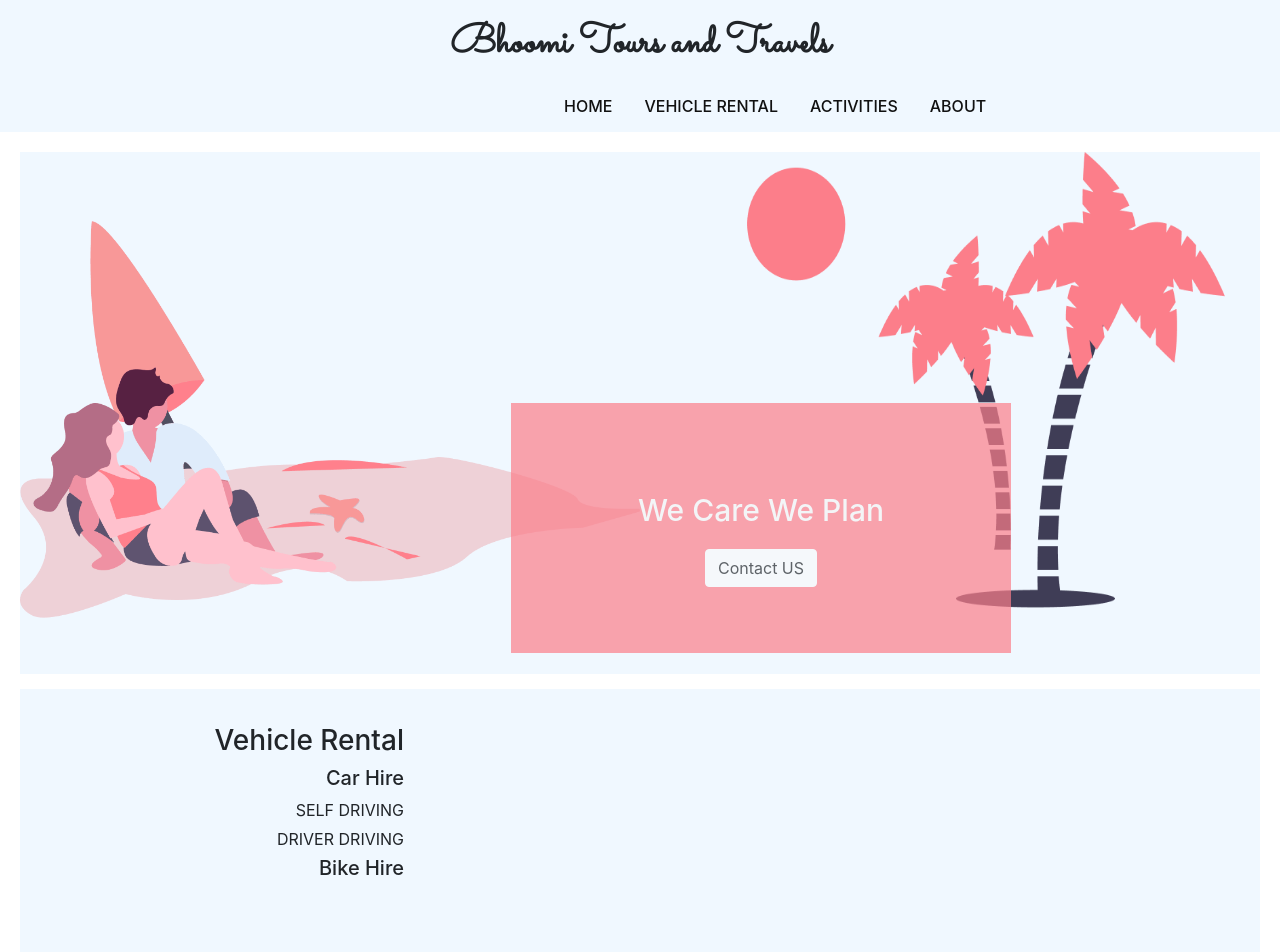
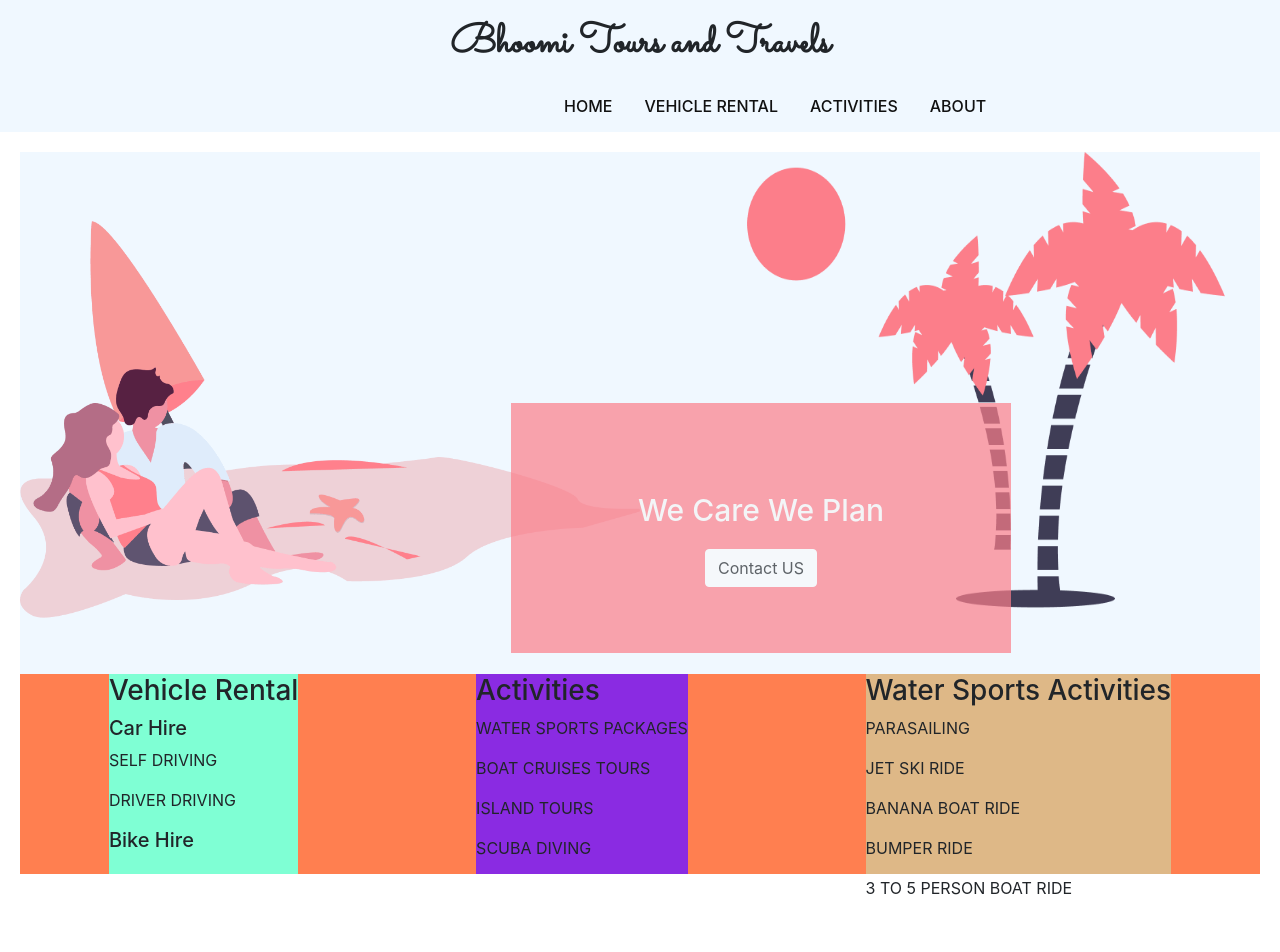
Before and after one commit to jeet-mahesh-shirodkar/btts, a React (Create React App) app: page / in a window 1280 px wide. Shown: the top 952 px of the page. After the commit the page ends 900 px from the top, so only its background shows below. Built offline with nearby package versions, Linux system fonts and the light colour scheme.

Commit message:
infomation block

```diff
--- a/src/Components/Beach/beach.css
+++ b/src/Components/Beach/beach.css
@@ -27,27 +27,27 @@
 }
 
 .info{
-    margin-top: 15px;
-    height: 274px;
-    background-color: aliceblue;
+    display: flex;
+    justify-content: space-around;
+    background-color: coral;
+    width: 100%;
+    height: 200px;
 }
 
 .info1{
-    position: absolute;
-    display: flex;
-    flex-direction: column;
-    width: 30%;
-    text-align: end;
-    padding: 35px 0px;
-    /* text-transform: uppercase; */
-    font-family: -apple-system,BlinkMacSystemFont,"Segoe UI",Roboto,"Helvetica Neue",Arial,"Noto Sans",sans-serif,"Apple Color Emoji","Segoe UI Emoji","Segoe UI Symbol","Noto Color Emoji";
+    background-color: aquamarine;
 }
 
-.info p{
-    margin-bottom: 5px;
+.info2{
+    background-color: blueviolet;
 }
 
-@media only screen and (max-width:400px){
+.info3{
+    background-color: burlywood;
+}
+
+
+@media only screen and (max-width:390px){
     .beach{
         margin: 0px;
         padding: 0px;
--- a/src/Components/Beach/beach.js
+++ b/src/Components/Beach/beach.js
@@ -21,8 +21,21 @@ export const BeachComp = ()=>{
                 <p>DRIVER DRIVING</p>
                 <h5>Bike Hire</h5>
         </div>
-        <div className="info2"></div>
-        <div className="info3"></div>
+        <div className="info2">
+                <h3>Activities</h3>
+                <p>WATER SPORTS PACKAGES</p>
+                <p>BOAT CRUISES TOURS</p>
+                <p>ISLAND TOURS</p>
+                <p>SCUBA DIVING</p>
+        </div>
+        <div className="info3">
+                  <h3>Water Sports Activities</h3>
+                  <p>PARASAILING</p>
+                  <p>JET SKI RIDE</p>
+                  <p>BANANA BOAT RIDE</p>
+                  <p>BUMPER RIDE</p>
+                  <p>3 TO 5 PERSON BOAT RIDE</p>
+        </div>
     </div>
     </div>
     );
```
